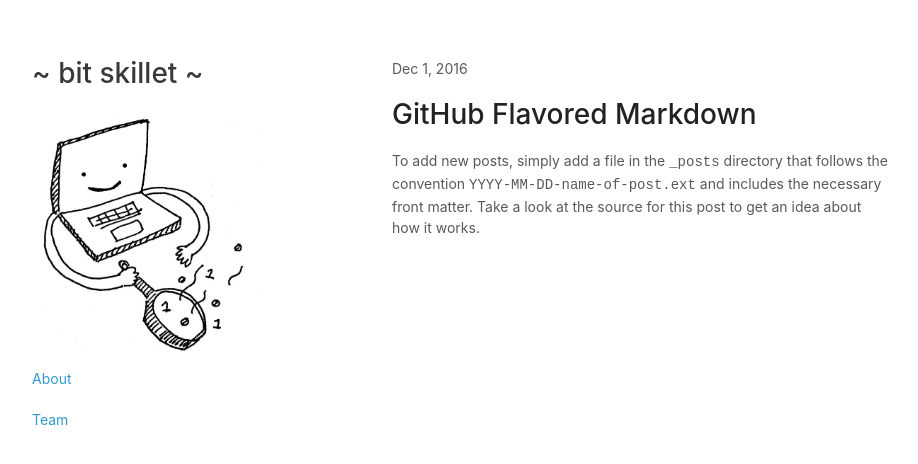
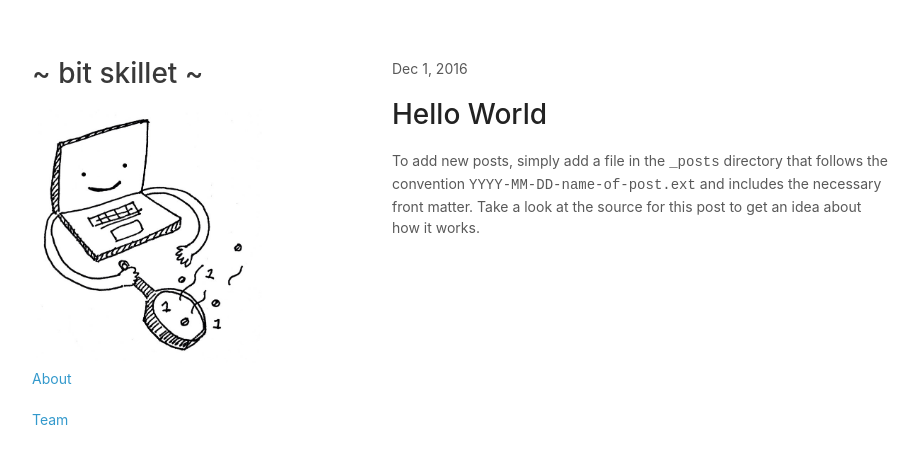
Before and after one commit to jromeem/bit-skillet, a Jekyll site: the page built from _posts/2016-12-01-hello-world.md, in a window 1280 px wide. Shown: the top 464 px of the page, without its empty margins (178-1096 px from the left). Built offline with Jekyll 4.4.1, drawn with Linux system fonts in a browser that asks for light colours.

Commit message:
page.title

```diff
--- a/_layouts/post.html
+++ b/_layouts/post.html
@@ -8,7 +8,7 @@ layout: default
     <p class="post-meta"><time datetime="{{ page.date | date_to_xmlschema }}" itemprop="datePublished">{{ page.date | date: "%b %-d, %Y" }}</time>{% if page.author %} • <span itemprop="author" itemscope itemtype="http://schema.org/Person"><span itemprop="name">{{ page.author }}</span></span>{% endif %}</p>
   </header> -->
   <p class="post-meta"><time datetime="{{ page.date | date_to_xmlschema }}" itemprop="datePublished">{{ page.date | date: "%b %-d, %Y" }}</time>{% if page.author %} • <span itemprop="author" itemscope itemtype="http://schema.org/Person"><span itemprop="name">{{ page.author }}</span></span>{% endif %}</p>
-  <h1>GitHub Flavored Markdown</h1>
+  <h1>{{page.title}}</h1>
 
   <div class="post-content" itemprop="articleBody">
     {{ content }}
```
